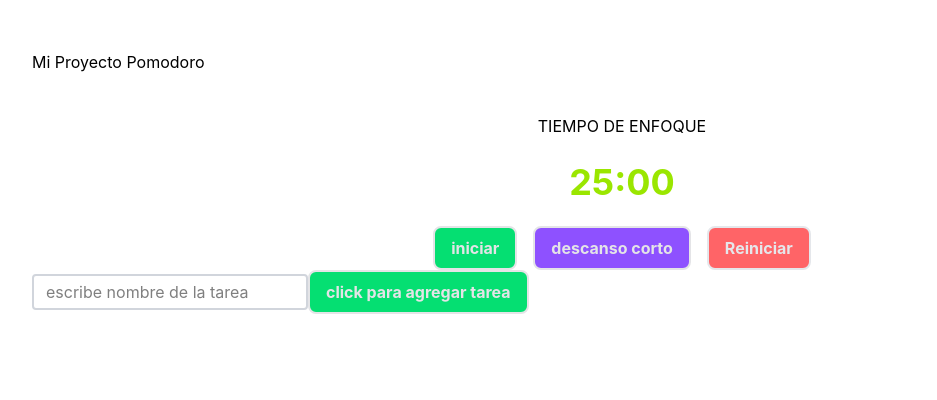
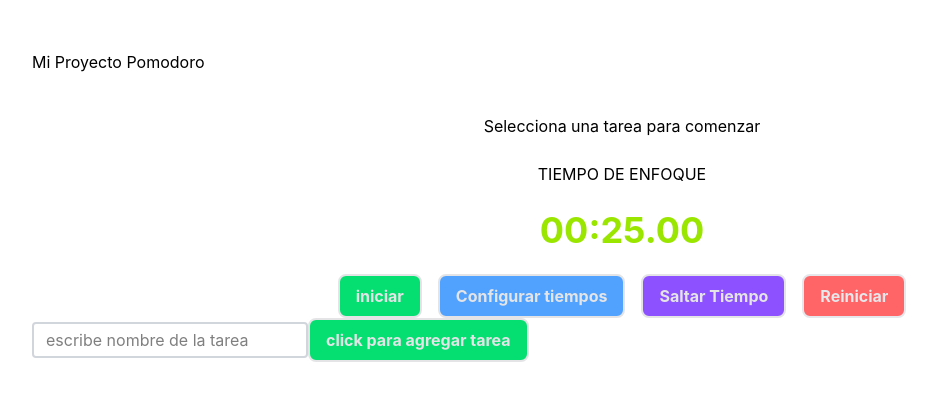
Before and after one commit to sergioleoncosmos/Pomodoro_MVC, a React app in the folder frontend/: page / in a window 1280 px wide. Shown: the top 400 px of the page, without its empty margins (18-955 px from the left). Built offline with nearby package versions, Linux system fonts and the light colour scheme; the HTML template or start-up script is replaced by a standard one.

Commit message:
tenemos el timer con sus respectivas funciones corriendo saltar configurar tiempo pausar lista de tareas la tarea en la que se encuentra etc.. repoduccion de sonido final del timer ahroa crearemos el backend y la conexion a la base de datos

```diff
--- a/frontend/src/App.jsx
+++ b/frontend/src/App.jsx
@@ -2,13 +2,15 @@
 import { BotonAction } from './components/ui/BotonAction';
 import { Temporizador } from './components/Temporizador';
 import { ListaTareas } from './components/ListaTareas';
+import { useState } from 'react';
 export default function App() {
+  const [tareaActiva,setTareaActiva]=useState(null)
   return (
     <div style={{ padding: '50px' }}>
       <h1>Mi Proyecto Pomodoro</h1>
 
-      <Temporizador></Temporizador>
-      <ListaTareas></ListaTareas>
+      <Temporizador tarea={tareaActiva}></Temporizador>
+      <ListaTareas onSeleccionarTarea={setTareaActiva}></ListaTareas>
     </div>
   );
 }
--- a/frontend/src/components/ListaTareas.jsx
+++ b/frontend/src/components/ListaTareas.jsx
@@ -2,7 +2,7 @@ import { useEffect, useState } from "react"
 import { BotonAction } from "./ui/BotonAction"
 import { Input } from "./ui/Input"
 
-export const ListaTareas=()=>{
+export const ListaTareas=({onSeleccionarTarea})=>{
     //lazzy initializer cuando iniciamos un estado en react generalmente lo ahcemos vacio [''] com oesto en exte caso no queremos que eso pase necesitamos que cargue la lsita de tareas que el cree por eso usaremos uan funcion anonima adentro apra que solo se ejecuter cuadn ocargue la pagina ya que esto quema buena memoria
     const [listaTareas,setlistaTareas]=useState(()=>{
         //1.buscamos la lista de tareas en el disco duro del navegador
@@ -64,6 +64,7 @@ export const ListaTareas=()=>{
             <p >{tarea.nombre}</p>
             <BotonAction variante="rojo" onClick={()=>eliminarTarea(tarea.id)}>eliminar tarea</BotonAction>
             <BotonAction variante={tarea.completada?'azul':'rojo'} onClick={()=>completarTarea(tarea.id)} >{tarea.completada?'concluida':'no concluida'}</BotonAction>
+            <BotonAction variante="verde" onClick={()=>onSeleccionarTarea(tarea)}>Enfocar</BotonAction>
             </div>
 
         ))}
--- a/frontend/src/components/Temporizador.jsx
+++ b/frontend/src/components/Temporizador.jsx
@@ -1,16 +1,31 @@
-import { useState } from "react"; // encargado de mirar lo que se interactua con la pagina y rednerizarla de nuevo apra mostrar los cambios
+import {  useState } from "react"; // encargado de mirar lo que se interactua con la pagina y rednerizarla de nuevo apra mostrar los cambios
 import { useEffect } from "react";
 import { BotonAction } from "./ui/BotonAction";
+import { Input } from "./ui/Input";
+import { Desplegable } from "./ui/Desplegable";
 
-export const Temporizador=()=>{
+const alarmaFinTemporizador = new Audio('https://assets.mixkit.co/active_storage/sfx/2869/2869-preview.mp3')
+alarmaFinTemporizador.loop=true //para uqe se reptira ya que l audio dura 2 seg queremos qeu se reptia hasta no se el tiempo que pensemos correcto para que la persona sepa que se acabo el timer
+
+
+export const Temporizador=({tarea})=>{
+    const [desplegarMenu,setDesplegarMenu]=useState(false)
+    const [opcionDesplegable,setOpcionDesplegable]=useState('')
+    const [tiempoPersonalizado,setTiempoPersonalizado]=useState({horasEnfoque:0,minutosEnfoque:50,horasDescanso:0,minutosDescanso:10})
+    const [configEnfoque,setConfigEnfoque]=useState(1500)
+    const [configDescanso,setConfigDescanso]=useState(300)
     const[modo,setModo]=useState('Enfoque')
     const [tiempoSeleccionado,settiempoSeleccionado]=useState(1500)
     const [corriendo,setCorriendo]=useState(false)
+
     //logica de conversion esto se ejecuta en cada renderizado de estamanera obtenemos minutos exactos
-    const tiempo_minutos= Math.floor(tiempoSeleccionado/60)
-    //ahgroa sacaremos los segundos
-    const tiempo_segundos=tiempoSeleccionado%60
+   const tiempo_horas = Math.floor(tiempoSeleccionado / 3600);
+    // Para los minutos: Sacamos el residuo de las horas (% 3600) y eso lo dividimos entre 60
+    const tiempo_minutos = Math.floor((tiempoSeleccionado % 3600) / 60);
+    // Para los segundos: Sacamos el residuo de los minutos (% 60)
+    const tiempo_segundos = tiempoSeleccionado % 60;
     //formato visul apra que el tiempo siemtrpe enga dos digitos y de imrpesion de reloj digital
+    const horas_formateadas=String(tiempo_horas).padStart(2,'0')
     const minutos_formateados=String(tiempo_minutos).padStart(2,'0')
     const segundos_formateados=String(tiempo_segundos).padStart(2,'0')
 
@@ -35,46 +50,178 @@ export const Temporizador=()=>{
             setCorriendo(false) //paramos el reloj
             //cambio de modos
             if(modo==='Enfoque'){
+                alarmaFinTemporizador.play()
+                //SONARA DURANTE CIERTO TIEMPO
+                setTimeout(()=>{
+                    alarmaFinTemporizador.pause() //asi paramos el loop
+                    alarmaFinTemporizador.currentTime=0 // rebobinamos al inicio del sonido
+                },15000)
                 setModo('Descanso');
-                settiempoSeleccionado(300);
+                settiempoSeleccionado(configDescanso);
 
             }else{
-                setModo('Descanso')
-                settiempoSeleccionado(1500)
+                alarmaFinTemporizador.play()
+                  //SONARA DURANTE CIERTO TIEMPO
+                setTimeout(()=>{
+                    alarmaFinTemporizador.pause() //asi paramos el loop
+                    alarmaFinTemporizador.currentTime=0 // rebobinamos al inicio del sonido
+                },15000)
+                setModo('Enfoque')
+                settiempoSeleccionado(configEnfoque)
             }
         }
 
     },[tiempoSeleccionado,modo]) // vigilra lso cambios de esas dos variables
 
 
+    const alarmaApagarManualmente = () => {
+    alarmaFinTemporizador.pause();
+    alarmaFinTemporizador.currentTime = 0;
+    };
+
     return(
         //flexbox para centrar todo en una columna
         <div className="flex flex-col items-center gap-6 mt-10">
+            {tarea ? <h3>Trabajando en: {tarea.nombre}</h3> : <h3>Selecciona una tarea para comenzar</h3>}
             <h2>{modo==='Enfoque'?'TIEMPO DE ENFOQUE':'TIEMPO DE DESCANSO'}</h2>
-            <h1 className="text-4xl font-bold text-lime-400">{minutos_formateados}:{segundos_formateados}</h1>
+            <h1 className="text-4xl font-bold text-lime-400">{horas_formateadas}:{minutos_formateados}.{segundos_formateados}</h1>
+
+            {desplegarMenu &&
+            (<div>
+
+                <Desplegable
+                opciones={['1h Enfoque 13 min descanso','30 min Enfoque 8 min descanso','tiempo personalizado']}
+                placeholder="crea o selecciona un tiempo"
+                onChange={(opcionDesplegableElegida)=>{
+                    //como la funcion handleselect que es basuicamante que ddebe hacer cuando es seleccionado el selctor y esta asu vez tiene adnetro la prop onchange que deberallamar a esta funcion y dandole lo seleccionado eso es un callback
+                    setOpcionDesplegable(opcionDesplegableElegida)
+                }}
+                >
+                </Desplegable >
+                <BotonAction onClick={()=>{
+
+
+                    if(opcionDesplegable==='tiempo personalizado'){
+
+                        const nuevoEnfoque = (tiempoPersonalizado.horasEnfoque*3600)+(tiempoPersonalizado.minutosEnfoque*60)
+                        const nuevoDescanso = (tiempoPersonalizado.horasDescanso*3600)+(tiempoPersonalizado.minutosDescanso*60)
+
+
+                        setConfigEnfoque(nuevoEnfoque)
+                        setConfigDescanso(nuevoDescanso)
+                        setDesplegarMenu(false)
+                        if(modo==='Enfoque'){
+                            settiempoSeleccionado(nuevoEnfoque)
+                        } else {
+                            settiempoSeleccionado(nuevoDescanso)
+                        }
+
+                    }
+                    if(opcionDesplegable==='1h Enfoque 13 min descanso'){
+                        setConfigEnfoque(3600)
+                        setConfigDescanso(780)
+                        if(modo==='Enfoque'){
+                            settiempoSeleccionado(3600)
+                        } else {
+                            settiempoSeleccionado(780)
+                        }
+
+                    }
+                    if(opcionDesplegable==='30 min Enfoque 8 min descanso'){
+                        setConfigEnfoque(1800)
+                        setConfigDescanso(480)
+                        if(modo==='Enfoque'){
+                            settiempoSeleccionado(1800)
+                        } else {
+                            settiempoSeleccionado(480)
+                        }
+
+                    }
+
+                    setOpcionDesplegable('')
+                    setCorriendo(false)
+                    setDesplegarMenu(false)
+
+                }} >CONFIRMAR TIEMPO PERSONALIZADO</BotonAction>
+                {opcionDesplegable==='tiempo personalizado' && (
+                    <>
+                        <div>
+                            <Input
+                                tipo="number"
+                                valor={tiempoPersonalizado.horasEnfoque}
+                                alEscribir={(evento) => {
+                                    setTiempoPersonalizado({ ...tiempoPersonalizado, horasEnfoque: Number(evento.target.value) });
+                                } }
+                                textoFondo={'cantidad horas Enfoque'} />
+                            :
+                            <Input
+                                tipo="number"
+                                valor={tiempoPersonalizado.minutosEnfoque}
+                                alEscribir={(evento) => {
+                                    setTiempoPersonalizado({ ...tiempoPersonalizado, minutosEnfoque: Number(evento.target.value) });
+                                } }
+                                textoFondo={'cantidad minutos Enfoque'} />
+                        </div>
+                        <div>
+                            <Input
+                                tipo="number"
+                                valor={tiempoPersonalizado.horasDescanso}
+                                alEscribir={(evento) => {
+                                    setTiempoPersonalizado({ ...tiempoPersonalizado, horasDescanso: Number(evento.target.value) });
+                                } }
+                                textoFondo={'cantidad horas descanso'} />
+                            :
+                            <Input
+                                tipo="number"
+                                valor={tiempoPersonalizado.minutosDescanso}
+                                alEscribir={(evento) => {
+                                    setTiempoPersonalizado({ ...tiempoPersonalizado, minutosDescanso: Number(evento.target.value) });
+                                } }
+                                textoFondo={'cantidad minutos descanso'} />
+                            </div>
+
+
+
+
+                        </>
+                )}
+
+            </div>)
+            }
+
             {/* // otro contenedor entla fila pra que contenga mis botones */}
             <div className="flex gap-4">
 
+                {/* Boton iniico pausa timer */}
                 <BotonAction variante={corriendo?'azul':'verde'} onClick={()=>{
                     corriendo? setCorriendo(false):setCorriendo(true);
+                    alarmaApagarManualmente()
+                    }}>{corriendo?'pausar':'iniciar'}</BotonAction>
 
-                    }}>{corriendo?'pausar':'iniciar'}</BotonAction>
+                {/* Boton Cambiar configuraciojn timer */}
+
+                <BotonAction variante="azul" onClick={()=>{
+                    setDesplegarMenu(!desplegarMenu)
+                }}> Configurar tiempos </BotonAction>
+
+                {/* Boton saltar timer */}
                 <BotonAction variante="violeta" onClick={()=>{
                     setCorriendo(false)
                     if (modo==='Enfoque'){
-                        settiempoSeleccionado(300)
+                        settiempoSeleccionado(configDescanso)
                         setModo('Descanso')
 
                     }else{
-                        settiempoSeleccionado(1500)
+                        settiempoSeleccionado(configEnfoque)
                         setModo('Enfoque')
                     }
 
-                    }}>{modo==='Enfoque'?'descanso corto':'pomodoro'}</BotonAction>
+                    }}>{'Saltar Tiempo'}</BotonAction>
 
+                {/* Boton reiniciar Tiempo */}
                 <BotonAction variante="rojo" onClick={()=>{
                     setCorriendo(false)
-                    modo==='Enfoque'?settiempoSeleccionado(1500):settiempoSeleccionado(300)
+                    modo === 'Enfoque' ? settiempoSeleccionado(configEnfoque) : settiempoSeleccionado(configDescanso)
                 }}>Reiniciar</BotonAction>
 
             </div>
--- /dev/null
+++ b/frontend/src/components/ui/Desplegable.jsx
@@ -0,0 +1,51 @@
+import { useState } from "react"
+
+export const Desplegable=({
+    opciones=[],
+    placeholder='Seleccione una opcion',
+    onChange
+}) =>  {
+    //estados para que el mismo componente sepa si esta abierto y selecciondao
+    const [abierto,setAbierto] =useState(false);
+    const [seleccion,setSeleccion]= useState('');
+
+    //cuando aparezca eso de handle en una funcion es convencion que indica manejkar un evento
+    const handleSeleccion=(opcion)=>{
+        setSeleccion(opcion);
+        setAbierto(false);
+        onChange && onChange(opcion); // Si onChange existe, lo ejecuta y le pasa la opción seleccionada. Sirve para comunicar este componente (hijo) con el componente padre.
+        //esto es un callback
+    }
+
+    return (
+        <div className="relative w-64">
+            <div onClick={()=>setAbierto(!abierto)}
+            className="p-2 border rounded cursor-pointer bg-white">
+
+                {seleccion||placeholder}
+
+            </div>
+
+            {/* //recordar ucando aparece el && es para decir que hay una condicional si se cumple esto hacmeos lo que esta ala derecha del && */}
+            {abierto && (
+                <div className="absolute w-full bg-white  border rounded mt-1 shadow">
+                    {opciones.map((opcion,index)=>(
+                        <div
+                            key={index}
+                            onClick={()=>handleSeleccion(opcion)}
+                            className="p-2 hover:bg-gray-200 cursor-pointer"
+                        >
+                            {opcion}
+                        </div>
+
+                    ))}
+                </div>
+
+            )}
+
+
+        </div>
+    )
+
+
+}
```
